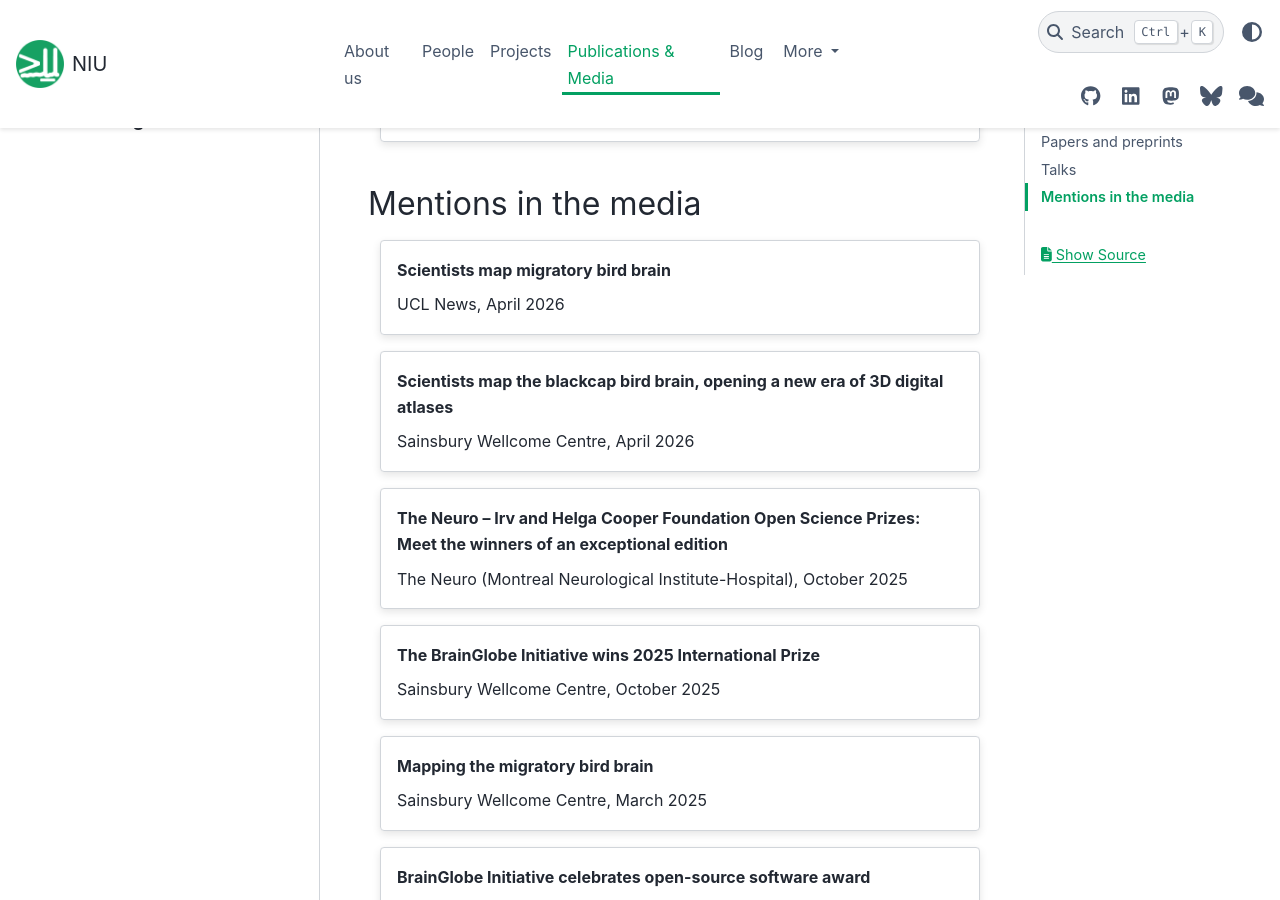
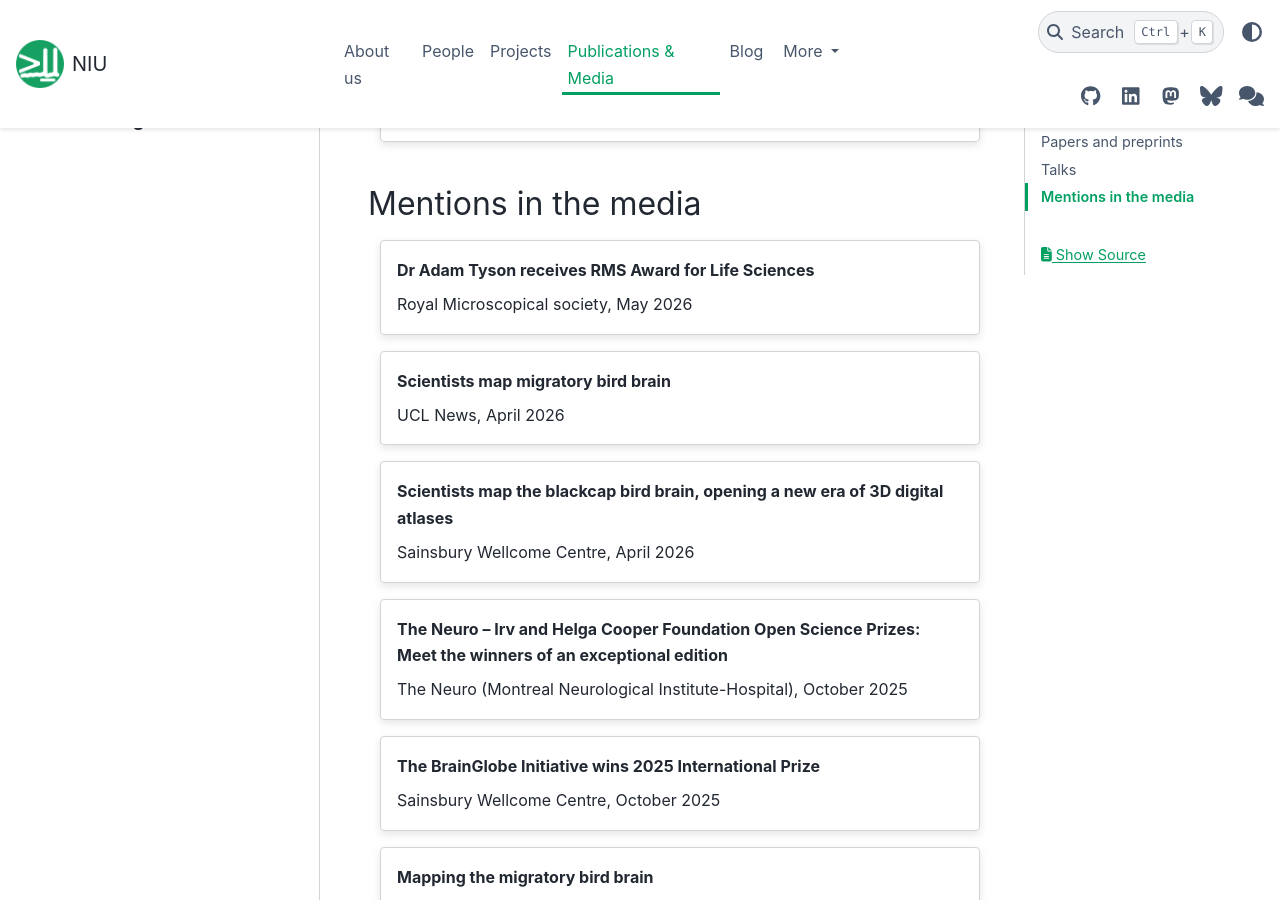
Before and after one commit to neuroinformatics-unit/neuroinformatics-unit.github.io, a Sphinx documentation site: the page built from docs/source/publications.md, in a window 1280 px wide and 900 px high, scrolled down 2802 px. Built offline with Sphinx 7.4.7 and the PyData theme 0.15.4, drawn with Linux system fonts in a browser that asks for light colours; nearby versions of some CDN libraries.

Commit message:
Add RMS prize

```diff
--- a/docs/source/publications.md
+++ b/docs/source/publications.md
@@ -111,6 +111,11 @@
 ::::{grid} 1 1 1 1
 :gutter: 3
 
+:::{grid-item-card} Dr Adam Tyson receives RMS Award for Life Sciences
+:link: https://www.rms.org.uk/resource/dr-adam-tyson-receives-rms-award-for-life-sciences.html
+Royal Microscopical society, May 2026
+:::
+
 :::{grid-item-card} Scientists map migratory bird brain
 :link: https://ucl.ac.uk/news/2026/apr/scientists-map-migratory-bird-brain
 UCL News, April 2026
```
